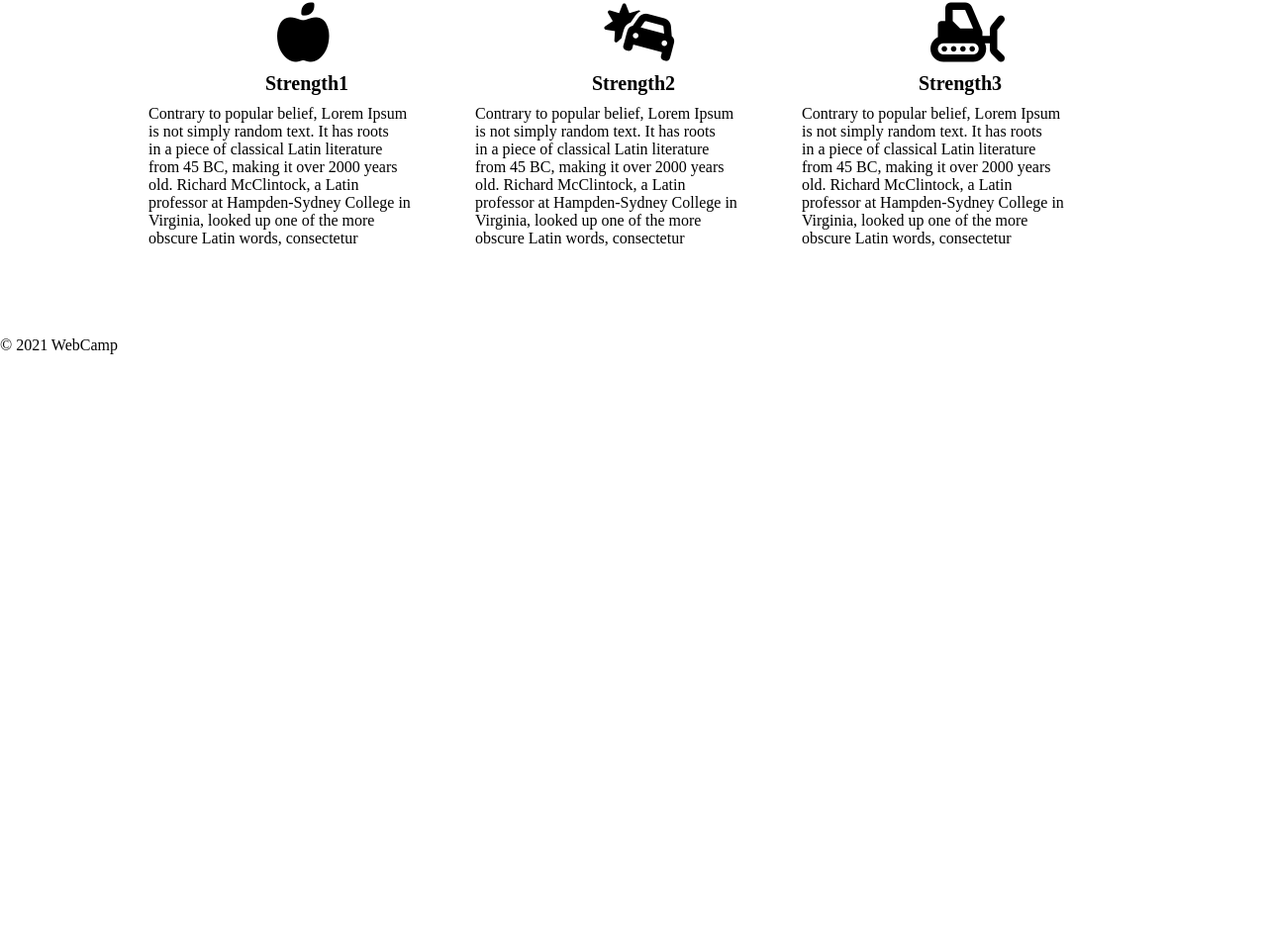
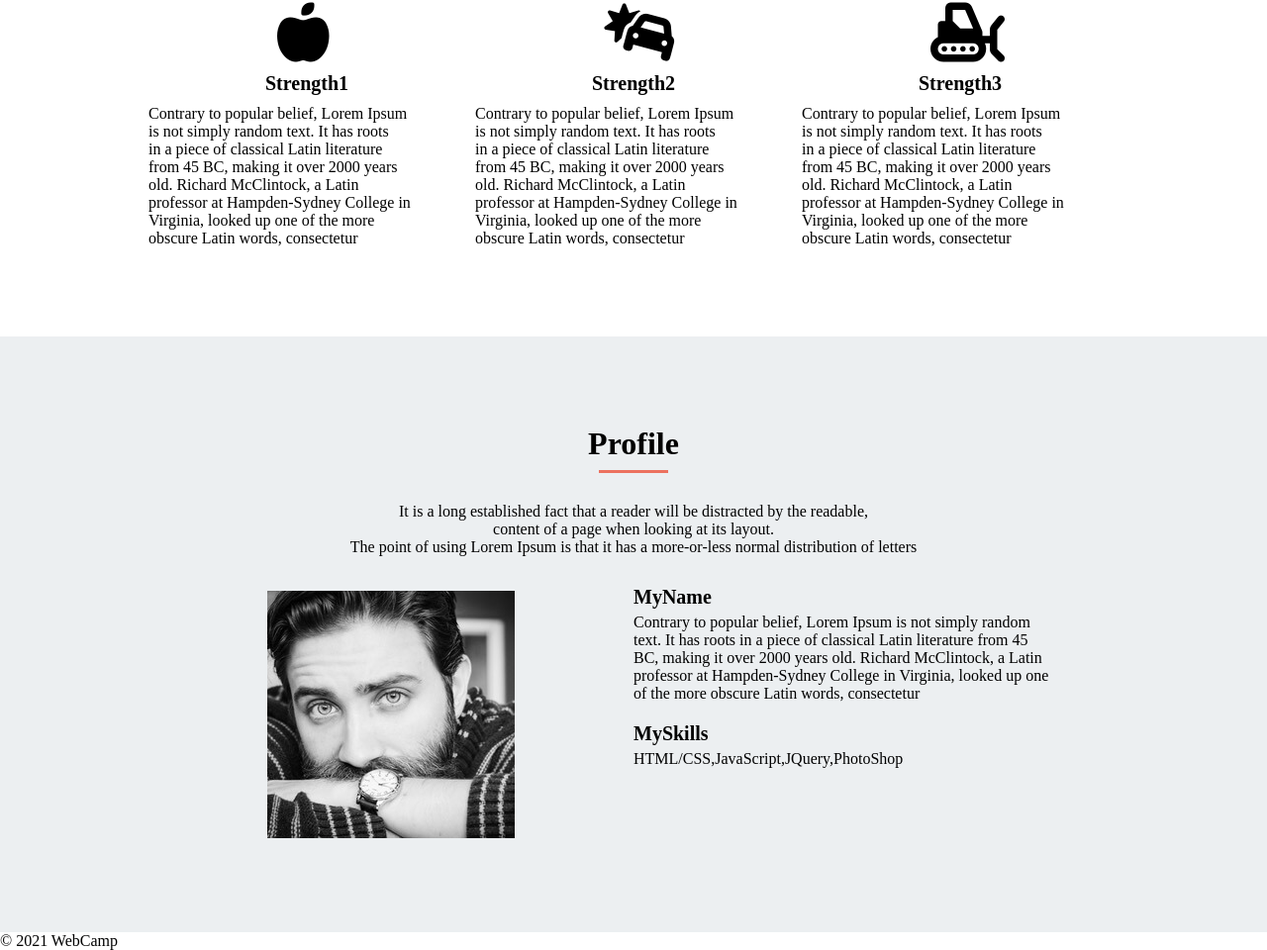
Before and after one commit to STakko/skill-H-C, a plain HTML site: page index.html in a window 1280 px wide. Shown: the part 1816-2776 px from the top of the page at 99% size. Before the commit the page ends 2174 px from the top, so only its background shows below. Drawn offline with Linux system fonts and the light colour scheme.

Commit message:
[Add]profile

```diff
--- a/css/style.css
+++ b/css/style.css
@@ -215,3 +215,57 @@ background-position: center;
   color: #000000;
   text-align: left;
 }
+/* Profile */
+#profile-view {
+  width: 100%;
+  height: auto;
+  background-color: #eceff1;
+  display: flex;
+  justify-content: center;
+  padding: 90px;
+}
+
+.profile-container {
+  width: 980px;
+}
+
+.profile-text {
+  text-align: center;
+  margin: 30px auto;
+}
+
+.profile-group {
+  width: 1024;
+  height: auto;
+  display: flex;
+}
+
+.profile-left {
+  width: 512px;
+  height:auto;
+}
+
+.profile-right{
+  width: 512px;
+  height:auto;
+}
+
+.photo {
+  background-image: url(../img/my-icon.jpg);
+  width: 250px;
+  height: 250px;
+  margin: 5px auto;
+}
+
+.introduction-title {
+  font-size: 20px;
+  margin-bottom: 5px;
+  text-align: left;
+}
+
+.introduction {
+  font-size: 16px;
+  margin-bottom: 20px;
+  color: #000000;
+  text-align: left;
+}
--- a/index.html
+++ b/index.html
@@ -108,13 +108,38 @@
       </div>
     </section>
     <!-- Profile -->
-    <div>
+    <section id="profile-view">
+      <div class="profile-container">
+        <h2 class="title">Profile</h2>
+        <div class="under-bar"></div>
+        <p class="profile-text">
+          It is a long established fact that a reader will be distracted by the readable,<br>
+          content of a page when looking at its layout.<br>
+          The point of using Lorem Ipsum is that it has a more-or-less normal distribution of letters
+        </p>
+        <div class="profile-group">
+          <div class="profile-left">
+            <div class="photo"></div>
+          </div>
+          <div class="profile-right">
+            <h3 class="introduction-title">MyName</h3>
+            <p class="introduction">
+              Contrary to popular belief, Lorem Ipsum is not simply random<br>
+              text. It has roots in a piece of classical Latin literature from 45<br>
+              BC, making it over 2000 years old. Richard McClintock, a Latin<br>
+              professor at Hampden-Sydney College in Virginia, looked up one<br>
+              of the more obscure Latin words, consectetur
+            </p>
+            <h3 class="introduction-title">MySkills</h3>
+            <p class="introduction">HTML/CSS,JavaScript,JQuery,PhotoShop</p>
+          </div>
+        </div>
+      </div>
+    </section>
+    <!-- Contact -->
+    <section class="contact-view">
 
-    </div>
-    <!-- Contact -->
-    <div>
-
-    </div>
+    </section>
     <!-- footer -->
     <footer>
       <p class="copyright">© 2021 WebCamp</p>
```
